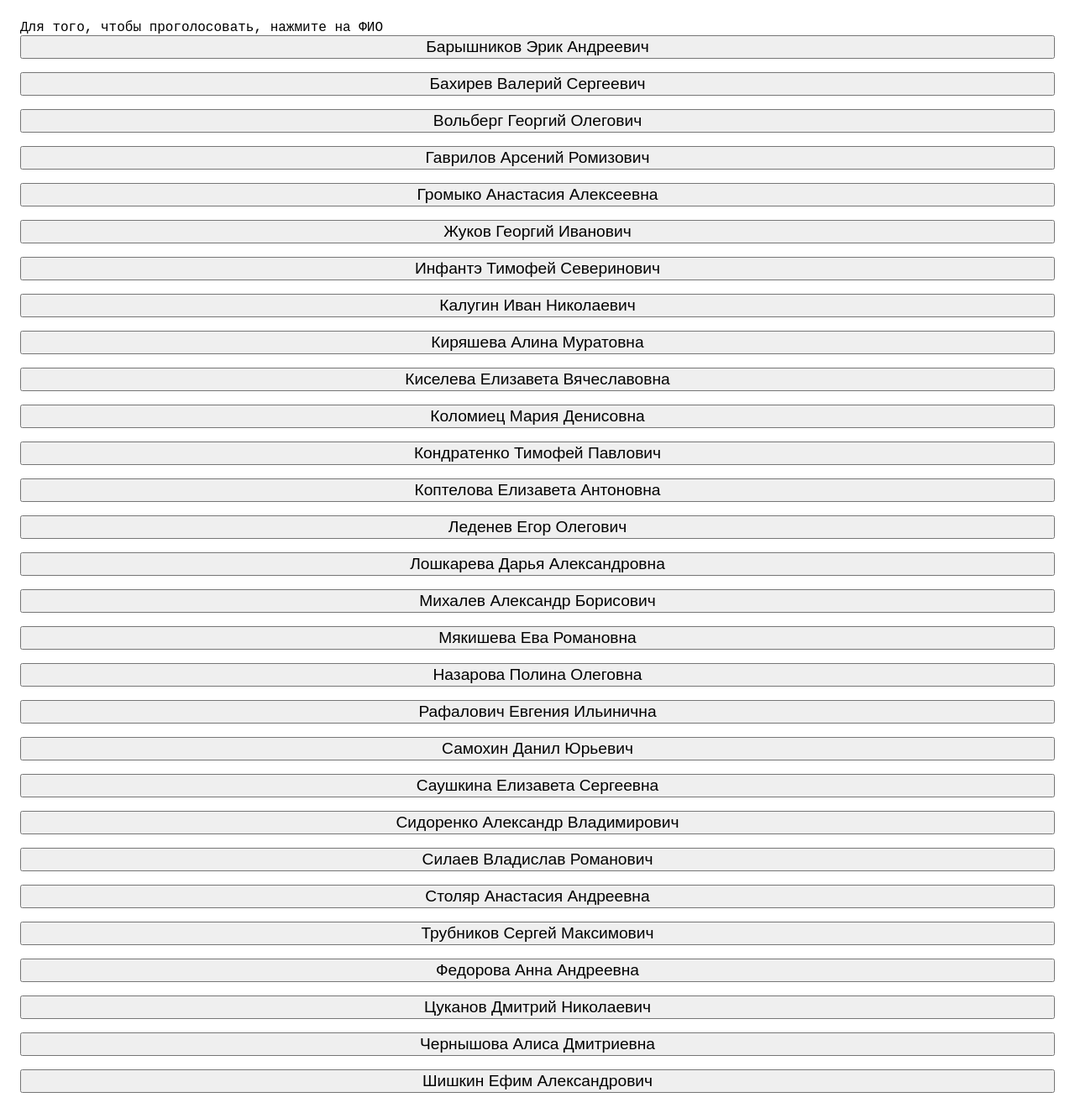
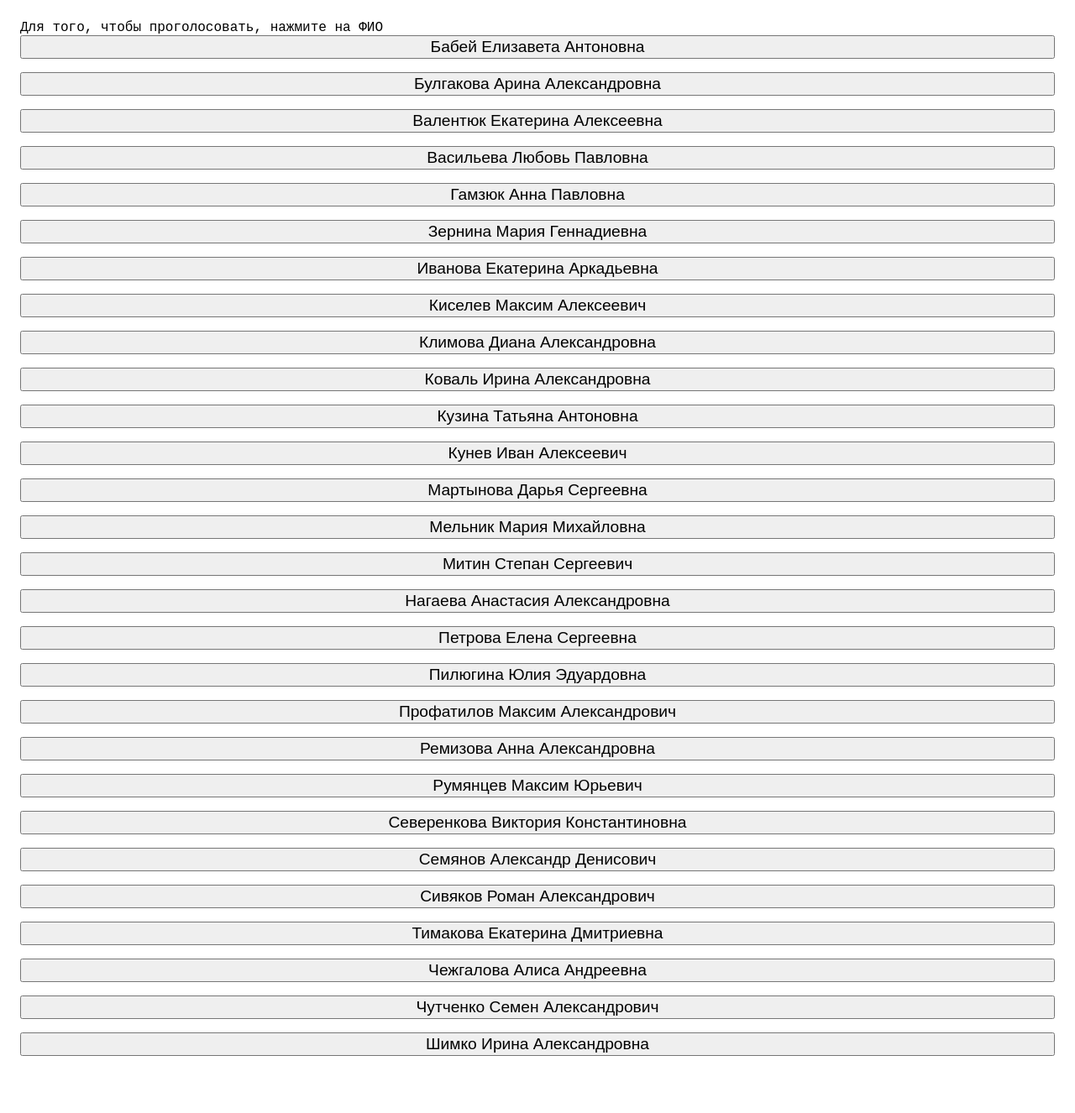
Before and after one commit to kmvpvl/vote, a React (Create React App) app: page / in a window 1280 px wide. Shown: the whole page at 84% size. After the commit the page ends 1282 px from the top, so only its background shows below. Built offline with nearby package versions, Linux system fonts and the light colour scheme; a web font is replaced by a local one.

Commit message:
БЭК-25-3

```diff
--- a/src/index.tsx
+++ b/src/index.tsx
@@ -4,35 +4,34 @@ import "./index.css";
 import WebApp from "./WebApp";
 
 const list: string[] = [
-  "Барышников Эрик Андреевич",
-  "Бахирев Валерий Сергеевич",
-  "Вольберг Георгий Олегович",
-  "Гаврилов Арсений Ромизович",
-  "Громыко Анастасия Алексеевна",
-  "Жуков Георгий Иванович",
-  "Инфантэ Тимофей Северинович",
-  "Калугин Иван Николаевич",
-  "Киряшева Алина Муратовна",
-  "Киселева Елизавета Вячеславовна",
-  "Коломиец Мария Денисовна",
-  "Кондратенко Тимофей Павлович",
-  "Коптелова Елизавета Антоновна",
-  "Леденев Егор Олегович",
-  "Лошкарева Дарья Александровна",
-  "Михалев Александр Борисович",
-  "Мякишева Ева Романовна",
-  "Назарова Полина Олеговна",
-  "Рафалович Евгения Ильинична",
-  "Самохин Данил Юрьевич",
-  "Саушкина Елизавета Сергеевна",
-  "Сидоренко Александр Владимирович",
-  "Силаев Владислав Романович",
-  "Столяр Анастасия Андреевна",
-  "Трубников Сергей Максимович",
-  "Федорова Анна Андреевна",
-  "Цуканов Дмитрий Николаевич",
-  "Чернышова Алиса Дмитриевна",
-  "Шишкин Ефим Александрович"
+  "Бабей Елизавета Антоновна",
+  "Булгакова Арина Александровна",
+  "Валентюк Екатерина Алексеевна",
+  "Васильева Любовь Павловна",
+  "Гамзюк Анна Павловна",
+  "Зернина Мария Геннадиевна",
+  "Иванова Екатерина Аркадьевна",
+  "Киселев Максим Алексеевич",
+  "Климова Диана Александровна",
+  "Коваль Ирина Александровна",
+  "Кузина Татьяна Антоновна",
+  "Кунев Иван Алексеевич",
+  "Мартынова Дарья Сергеевна",
+  "Мельник Мария Михайловна",
+  "Митин Степан Сергеевич",
+  "Нагаева Анастасия Александровна",
+  "Петрова Елена Сергеевна",
+  "Пилюгина Юлия Эдуардовна",
+  "Профатилов Максим Александрович",
+  "Ремизова Анна Александровна",
+  "Румянцев Максим Юрьевич",
+  "Северенкова Виктория Константиновна",
+  "Семянов Александр Денисович",
+  "Сивяков Роман Александрович",
+  "Тимакова Екатерина Дмитриевна",
+  "Чежгалова Алиса Андреевна",
+  "Чутченко Семен Александрович",
+  "Шимко Ирина Александровна"
 ]
 
 const root = ReactDOM.createRoot(
```
